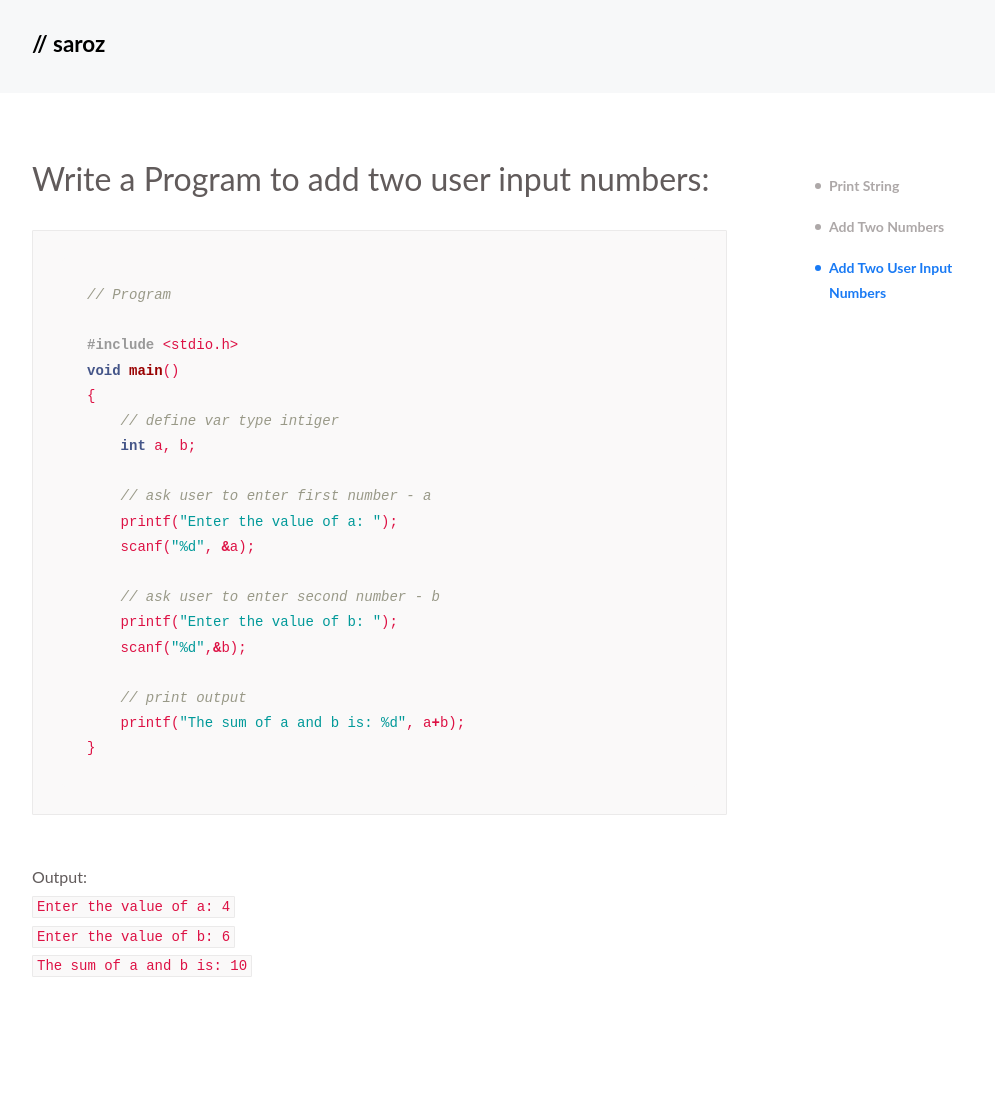
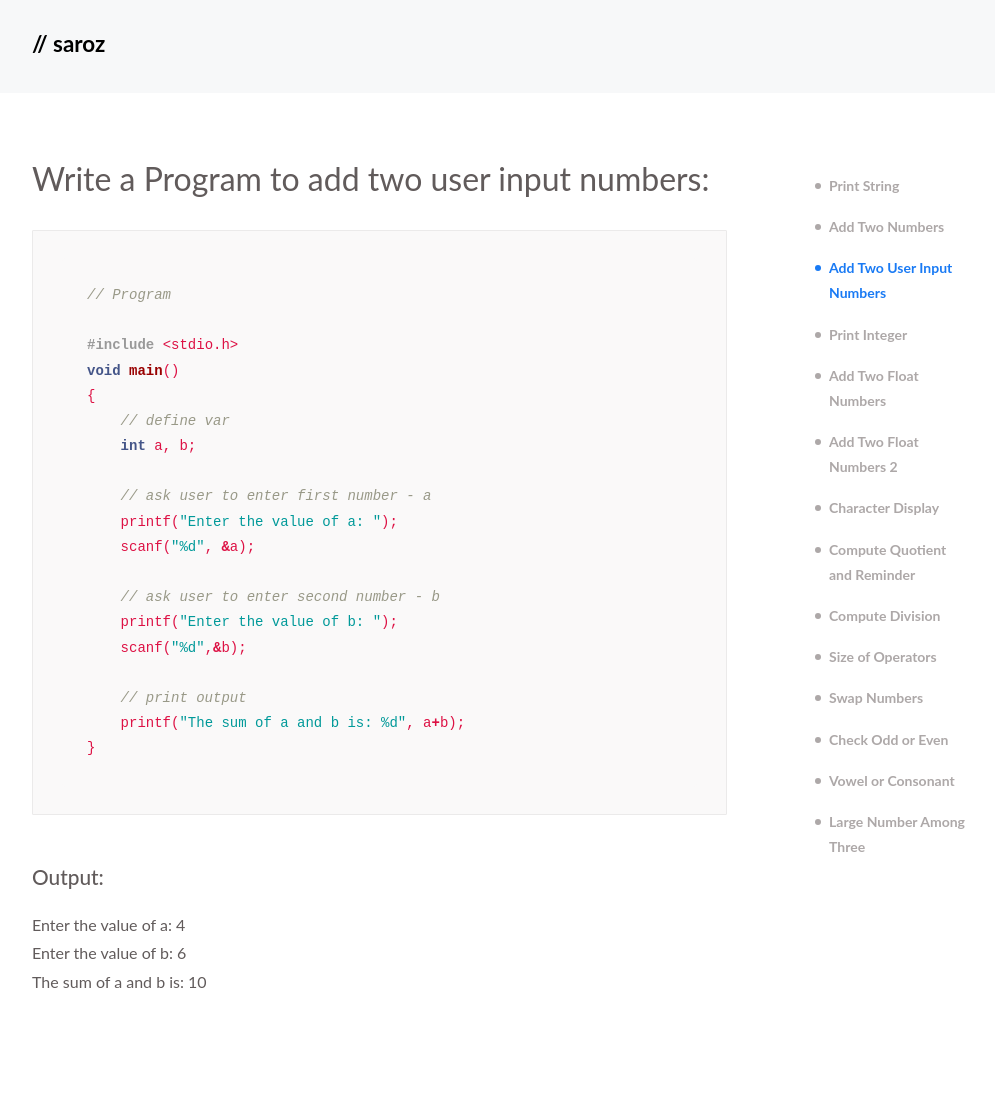
Before and after one commit to saroz/C-Basics, a Jekyll site: the page built from add-two-user-input-numbers.md, in a window 1280 px wide. Shown: the whole page, without its empty margins (138-1133 px from the left). Built offline with Jekyll 4.4.1, drawn with Linux system fonts in a browser that asks for light colours.

Commit message:
added more c examples

````diff
--- a/_data/navs.yml
+++ b/_data/navs.yml
@@ -6,3 +6,36 @@
 
 - name: Add Two User Input Numbers
   url: /add-two-user-input-numbers/
+
+- name: Print Integer
+  url: /integer-print/
+
+- name: Add Two Float Numbers
+  url: /add-two-float-numbers/
+
+- name: Add Two Float Numbers 2
+  url: /add-two-float-numbers-2/
+
+- name: Character Display
+  url: /character-display/
+
+- name: Compute Quotient and Reminder
+  url: /compute-quotient-remainder/
+
+- name: Compute Division
+  url: /compute-division/
+
+- name: Size of Operators
+  url: /size-of-operators/
+
+- name: Swap Numbers
+  url: /swap-numbers/
+
+- name: Check Odd or Even
+  url: /check-odd-even/
+
+- name: Vowel or Consonant
+  url: /check-vowel-consonant/
+
+- name: Large Number Among Three
+  url: /large-number-among-three/
--- /dev/null
+++ b/add-two-float-numbers.md
@@ -0,0 +1,34 @@
+---
+title: Add Two Float Numbers
+permalink: /add-two-float-numbers/
+layout: default
+---
+
+## Write a Program to add two flot numbers.
+
+``` c
+// Program
+
+#include <stdio.h>
+void main()
+{
+    // define var
+    int a, b, sum;
+
+    // ask user to enter value of a
+    printf("Enter the value of a and b: ");
+    scanf("%lf %lf", &a, &b);
+
+    // do sum math
+    sum = a + b;
+
+    // print output
+    printf("The sum of float numbers is: %lf", sum);
+}
+
+```
+
+### Output: <br/>
+Enter the value of a and b: 3 <br/>
+8 <br/>
+The sum of float numbers is: 11.000000
--- /dev/null
+++ b/add-two-flot-numbers-2 .md
@@ -0,0 +1,34 @@
+---
+title: Add Two Float Numbers 2
+permalink: /add-two-float-numbers-2/
+layout: default
+---
+
+## Write a Program to add two flot numbers.
+
+``` c
+// Program
+
+#include <stdio.h>
+void main()
+{
+    // define var
+    int a, b, sum;
+
+    // ask user to enter value of a
+    printf("Enter the value of a and b: ");
+    scanf("%f %f", &a, &b);
+
+    // do sum math
+    sum = a + b;
+
+    // print output
+    printf("The sum of float numbers is: %0.3f", sum);
+}
+
+```
+
+### Output: <br/>
+Enter the value of a and b: 3 <br/>
+4 <br/>
+The sum of float numbers is: 7.000
--- a/add-two-numbers.md
+++ b/add-two-numbers.md
@@ -13,11 +13,14 @@ layout: default
 #include <stdio.h>
 void main()
 {
+    // define var
     int a = 5, b = 6;
+
+    // print sum of a & b
     printf("Then sum of two number is: %d", a + b);
 }
 
 ```
 
-Output: <br/>
-```Then sum of two number is: 10```
+### Output: <br/>
+Then sum of two number is: 10
--- a/add-two-user-input-numbers.md
+++ b/add-two-user-input-numbers.md
@@ -13,7 +13,7 @@ layout: default
 #include <stdio.h>
 void main()
 {
-    // define var type intiger
+    // define var
     int a, b;
 
     // ask user to enter first number - a
@@ -28,7 +28,7 @@ void main()
     printf("The sum of a and b is: %d", a+b);
 }
 ```
-Output: <br/>
-```Enter the value of a: 4``` <br/>
-```Enter the value of b: 6``` <br/>
-```The sum of a and b is: 10```
+### Output: <br/>
+Enter the value of a: 4 <br/>
+Enter the value of b: 6 <br/>
+The sum of a and b is: 10
--- a/string.md
+++ b/string.md
@@ -12,9 +12,11 @@ layout: default
 #include <stdio.h>
 void main()
 {
-    printf("hello Nepal");
+    // print string
+    printf("Hello Nepal");
 }
 
 ```
 
-Output: <br/>```Hello Nepal```
+### Output: <br/>
+Hello Nepal
````
Also changed, not shown: character-display.md (added, +30 -0 lines), check-odd-even.md (added, +37 -0 lines), check-vowel-consonant.md (added, +42 -0 lines), compute-division.md (added, +37 -0 lines), compute-quotient-remainder.md (added, +40 -0 lines), index.md (added, +5 -0 lines), integer-print.md (added, +30 -0 lines), large-number-among-three.md (added, +41 -0 lines), size-of-operatora.md (added, +32 -0 lines), swap-numbers.md (added, +38 -0 lines).
